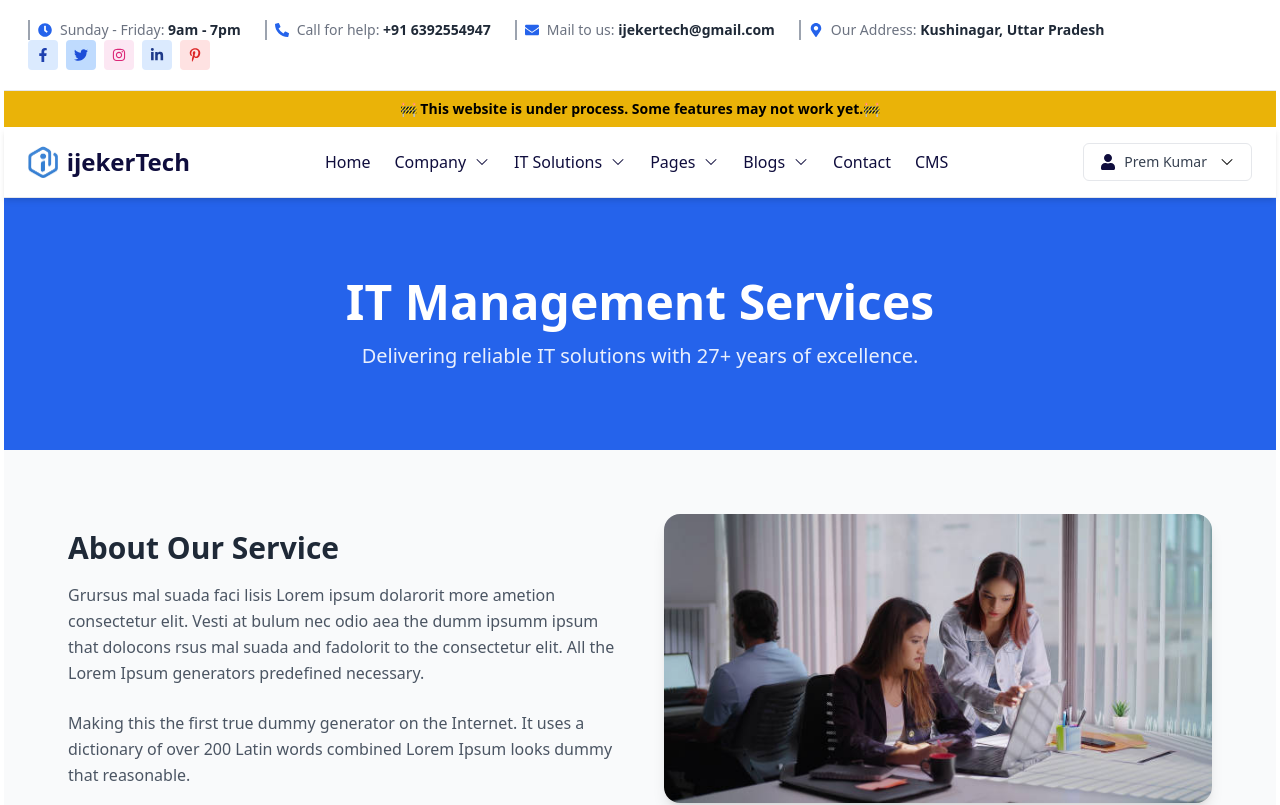
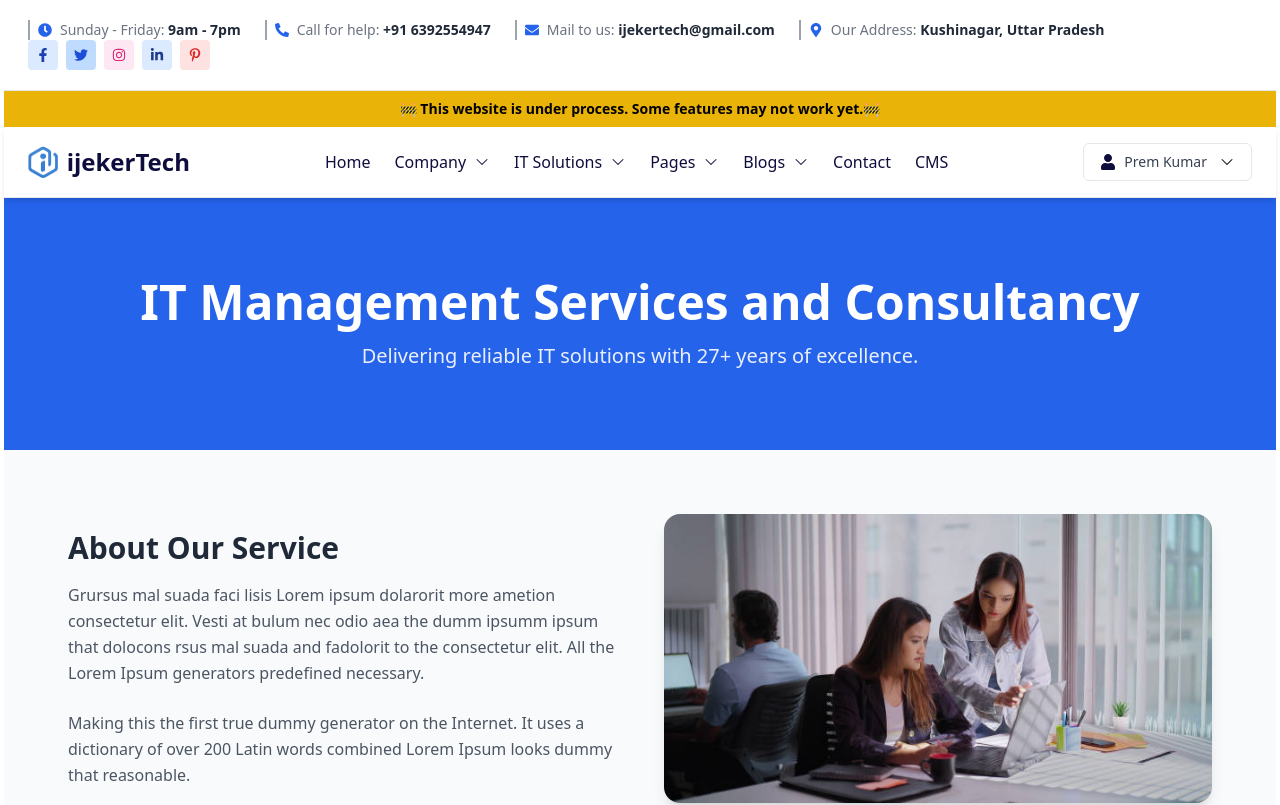
Before and after one commit to PremKumarY/ijekerTech, a React (Vite) app: page /itsolutions/ServiceDetails in a window 1280 px wide. Shown: the top 805 px of the page. Built offline with nearby package versions, Linux system fonts and the light colour scheme.

Commit message:
error solve

```diff
--- a/src/components/itSolutions/ServiceDetails.jsx
+++ b/src/components/itSolutions/ServiceDetails.jsx
@@ -39,7 +39,7 @@ export default function ServiceDetails() {
           variants={fadeInUp}
           className="text-4xl md:text-5xl font-bold"
         >
-          IT Management Services
+          IT Management Services and Consultancy
         </motion.h1>
         <p className="mt-4 text-lg md:text-xl max-w-2xl mx-auto opacity-90">
           Delivering reliable IT solutions with 27+ years of excellence.
```
